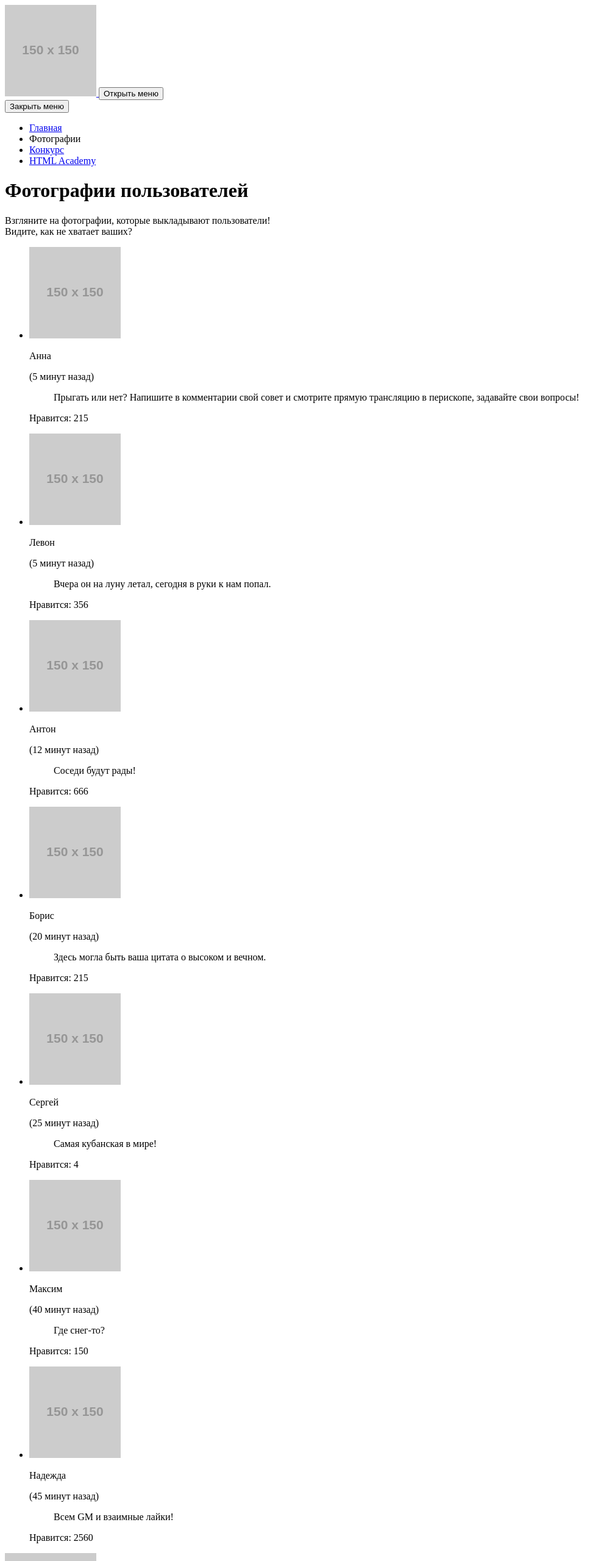
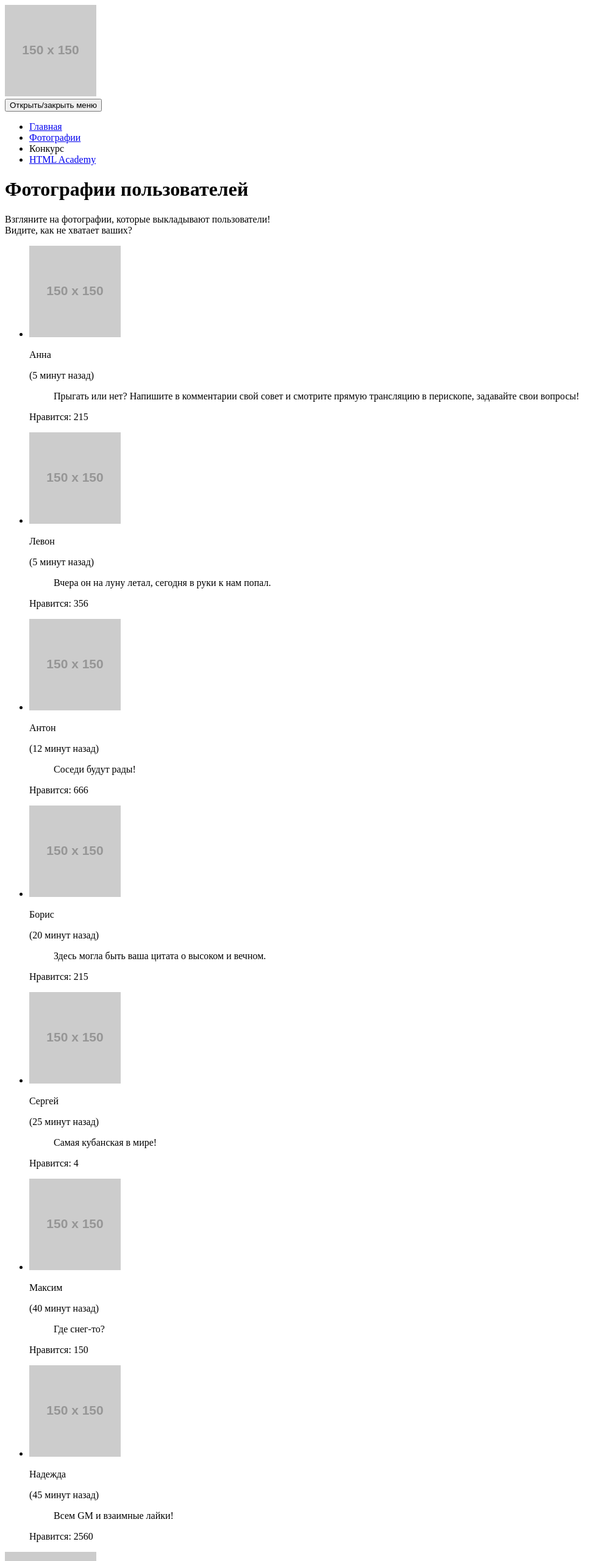
Before and after one commit to lobanovtim/1116605-pink-20, a website: page source/photo.html in a window 1280 px wide. Shown: the top 2560 px of the page at 61% size, without its empty margins (0-1004 px from the left). Drawn offline with Linux system fonts and the light colour scheme; placeholder pictures from the web are drawn by us.

Commit message:
Исправил разметку

```diff
--- a/source/photo.html
+++ b/source/photo.html
@@ -1,22 +1,22 @@
 <!DOCTYPE html>
 <html class="page" lang="ru">
   <head>
-  <meta charset="UTF-8">
+    <meta charset="UTF-8" />
     <title>Фотографии пользователей</title>
   </head>
   <body class="page__body">
-  <header>
+    <header class="page-header">
       <a class="page-header__logo" href="index.html">
-      <img src="https://via.placeholder.com/150x150" alt="Мобильное приложение «Pink»">
+        <img
+          src="https://via.placeholder.com/150x150"
+          alt="Мобильное приложение «Pink»"
+        />
       </a>
-    <button class="main-nav__toggle" type="button">
-      <span class="visually-hidden">Открыть меню</span>
+      <nav class="main-nav">
+        <button class="main-nav__open main-nav__close" type="button">
+          <span class="visually-hidden">Открыть/закрыть меню</span>
         </button>
         <div class="main-nav__wrapper">
-      <button class="main-nav__cross" type="button">
-        <span class="visually-hidden">Закрыть меню</span>
-      </button>
-      <nav class="main-nav">
           <ul class="main-nav__list site-list">
             <li class="site-list__item site-list__item--active">
               <a href="index.html">
@@ -24,12 +24,12 @@
               </a>
             </li>
             <li class="site-list__item">
-            <a>
+              <a href="photo.html">
                 Фотографии
               </a>
             </li>
             <li class="site-list__item">
-            <a href="form.html">
+              <a>
                 Конкурс
               </a>
             </li>
@@ -39,61 +39,119 @@
               </a>
             </li>
           </ul>
+        </div>
       </nav>
-    </div>
     </header>
     <main class="page__main">
       <h1 class="page__main--title">Фотографии пользователей</h1>
       <section class="users-tape">
-      <p class="users-tape__slogan">Взгляните на фотографии, которые выкладывают пользователи!<br>Видите, как не хватает ваших?</p>
+        <p class="users-tape__slogan">
+          Взгляните на фотографии, которые выкладывают пользователи!<br />Видите,
+          как не хватает ваших?
+        </p>
         <ul class="users-tape__list">
           <li class="users-tape__item">
-          <img class="users-tape__photo" src="https://via.placeholder.com/150x150" alt="Подвесной мост">
+            <a href="#">
+              <img
+                class="users-tape__photo"
+                src="https://via.placeholder.com/150x150"
+                alt="Подвесной мост"
+              />
+            </a>
             <p class="users-tape__user">Анна</p>
             <p class="users-tape__time-post">(5 минут назад)</p>
-          <blockquote class="users-tape__comment">Прыгать или нет? Напишите в комментарии свой совет и смотрите прямую трансляцию в перископе, задавайте свои вопросы!</blockquote>
+            <blockquote class="users-tape__comment">
+              Прыгать или нет? Напишите в комментарии свой совет и смотрите
+              прямую трансляцию в перископе, задавайте свои вопросы!
+            </blockquote>
             <p class="users-tape__like">Нравится: 215</p>
           </li>
           <li class="users-tape__item">
-          <img class="users-tape__photo" src="https://via.placeholder.com/150x150" alt="Машина у стены">
+            <a href="#">
+              <img
+                class="users-tape__photo"
+                src="https://via.placeholder.com/150x150"
+                alt="Машина у стены"
+              />
+            </a>
             <p class="users-tape__user">Левон</p>
             <p class="users-tape__time-post">(5 минут назад)</p>
-          <blockquote class="users-tape__comment">Вчера он на луну летал, сегодня в руки к нам попал.</blockquote>
+            <blockquote class="users-tape__comment">
+              Вчера он на луну летал, сегодня в руки к нам попал.
+            </blockquote>
             <p class="users-tape__like">Нравится: 356</p>
           </li>
           <li class="users-tape__item">
-          <img class="users-tape__photo" src="https://via.placeholder.com/150x150" alt="Барабанная установка">
+            <a href="#">
+              <img
+                class="users-tape__photo"
+                src="https://via.placeholder.com/150x150"
+                alt="Барабанная установка"
+              />
+            </a>
             <p class="users-tape__user">Антон</p>
             <p class="users-tape__time-post">(12 минут назад)</p>
-          <blockquote class="users-tape__comment">Соседи будут рады!</blockquote>
+            <blockquote class="users-tape__comment">
+              Соседи будут рады!
+            </blockquote>
             <p class="users-tape__like">Нравится: 666</p>
           </li>
           <li class="users-tape__item">
-          <img class="users-tape__photo" src="https://via.placeholder.com/150x150" alt="Стеклянный небоскрёб">
+            <a href="#">
+              <img
+                class="users-tape__photo"
+                src="https://via.placeholder.com/150x150"
+                alt="Стеклянный небоскрёб"
+              />
+            </a>
             <p class="users-tape__user">Борис</p>
             <p class="users-tape__time-post">(20 минут назад)</p>
-          <blockquote class="users-tape__comment">Здесь могла быть ваша цитата о высоком и вечном.</blockquote>
+            <blockquote class="users-tape__comment">
+              Здесь могла быть ваша цитата о высоком и вечном.
+            </blockquote>
             <p class="users-tape__like">Нравится: 215</p>
           </li>
           <li class="users-tape__item">
-          <img class="users-tape__photo" src="https://via.placeholder.com/150x150" alt="Кубанская бахча">
+            <a href="#">
+              <img
+                class="users-tape__photo"
+                src="https://via.placeholder.com/150x150"
+                alt="Кубанская бахча"
+              />
+            </a>
             <p class="users-tape__user">Сергей</p>
             <p class="users-tape__time-post">(25 минут назад)</p>
-          <blockquote class="users-tape__comment">Самая кубанская в мире!</blockquote>
+            <blockquote class="users-tape__comment">
+              Самая кубанская в мире!
+            </blockquote>
             <p class="users-tape__like">Нравится: 4</p>
           </li>
           <li class="users-tape__item">
-          <img class="users-tape__photo" src="https://via.placeholder.com/150x150" alt="Горный пейзаж">
+            <a href="#">
+              <img
+                class="users-tape__photo"
+                src="https://via.placeholder.com/150x150"
+                alt="Горный пейзаж"
+              />
+            </a>
             <p class="users-tape__user">Максим</p>
             <p class="users-tape__time-post">(40 минут назад)</p>
             <blockquote class="users-tape__comment">Где снег-то?</blockquote>
             <p class="users-tape__like">Нравится: 150</p>
           </li>
           <li class="users-tape__item">
-          <img class="users-tape__photo" src="https://via.placeholder.com/150x150" alt="Крыло самолёта на закате">
+            <a href="#">
+              <img
+                class="users-tape__photo"
+                src="https://via.placeholder.com/150x150"
+                alt="Крыло самолёта на закате"
+              />
+            </a>
             <p class="users-tape__user">Надежда</p>
             <p class="users-tape__time-post">(45 минут назад)</p>
-          <blockquote class="users-tape__comment">Всем GM и взаимные лайки!</blockquote>
+            <blockquote class="users-tape__comment">
+              Всем GM и взаимные лайки!
+            </blockquote>
             <p class="users-tape__like">Нравится: 2560</p>
           </li>
         </ul>
@@ -101,21 +159,38 @@
     </main>
     <footer class="page-footer">
       <a class="page-footer__logo" href="index.html">
-      <img src="https://via.placeholder.com/150x150" alt="Мобильное приложение «Pink»">
+        <img
+          src="https://via.placeholder.com/150x150"
+          alt="Мобильное приложение «Pink»"
+        />
       </a>
+      <div class="social">
         <ul class="social__list">
           <li class="social__item">
-        <a class="social__link social__link--vkontakte" href="#">Мы в Вконтакте</a>
+            <a class="social__link social__link--vkontakte" href="#"
+              >Мы в Вконтакте</a
+            >
           </li>
           <li class="social__item">
-        <a class="social__link social__link--facebook" href="#">Мы в Фейсбуке</a>
+            <a class="social__link social__link--facebook" href="#"
+              >Мы в Фейсбуке</a
+            >
           </li>
           <li class="social__item">
-        <a class="social__link social__link--instagram" href="#">Мы в Инстаграме</a>
+            <a class="social__link social__link--instagram" href="#"
+              >Мы в Инстаграме</a
+            >
           </li>
         </ul>
+      </div>
       <div class="page-footer__copyright copyright">
         <p class="copyright__text">Разработано</p>
-      <a class="copyright__link" href="https://htmlacademy.ru/intensive/adaptive">HTML Academy</a>
+        <a
+          class="copyright__link"
+          href="https://htmlacademy.ru/intensive/adaptive"
+          >HTML Academy</a
+        >
       </div>
     </footer>
+  </body>
+</html>
```
Also changed, not shown: source/form.html (+36 -19 lines), source/index.html (+59 -27 lines). Lines whose indentation alone changed are shown as unchanged.
